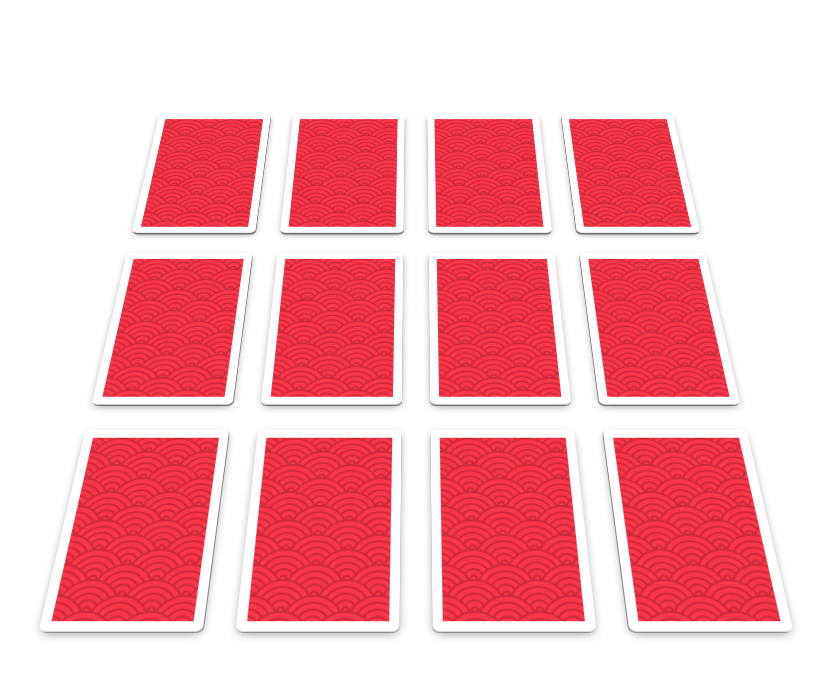
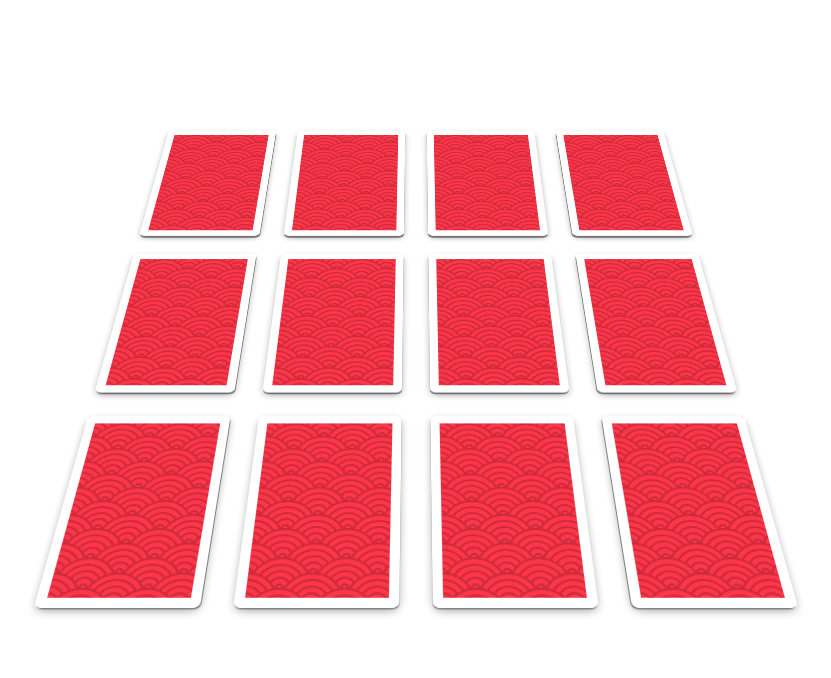
Before and after one commit to atamocius/memorya, a React (Vite) app: page / in a window 1280 px wide. Shown: the top 678 px of the page, without its empty margins (224-1055 px from the left). Built offline with nearby package versions, Linux system fonts and the light colour scheme.

Commit message:
Adjusted viewing angle

```diff
--- a/src/game.module.css
+++ b/src/game.module.css
@@ -11,7 +11,7 @@
   min-width: var(--width);
   min-height: var(--height);
 
-  transform: perspective(800px) rotateX(30deg) translateY(-6.5em);
+  transform: perspective(800px) rotateX(35deg) translateY(-7.5em);
 
   transform-style: preserve-3d;
 }
```
